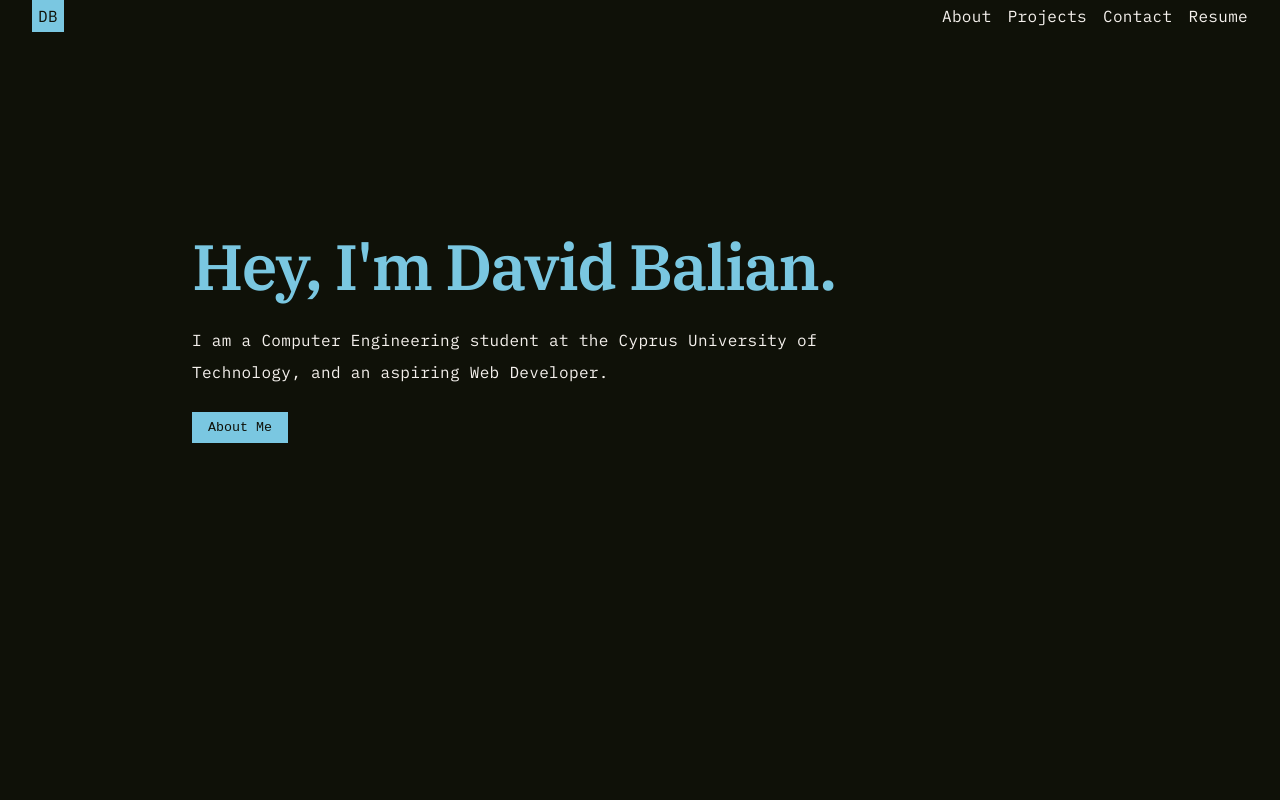
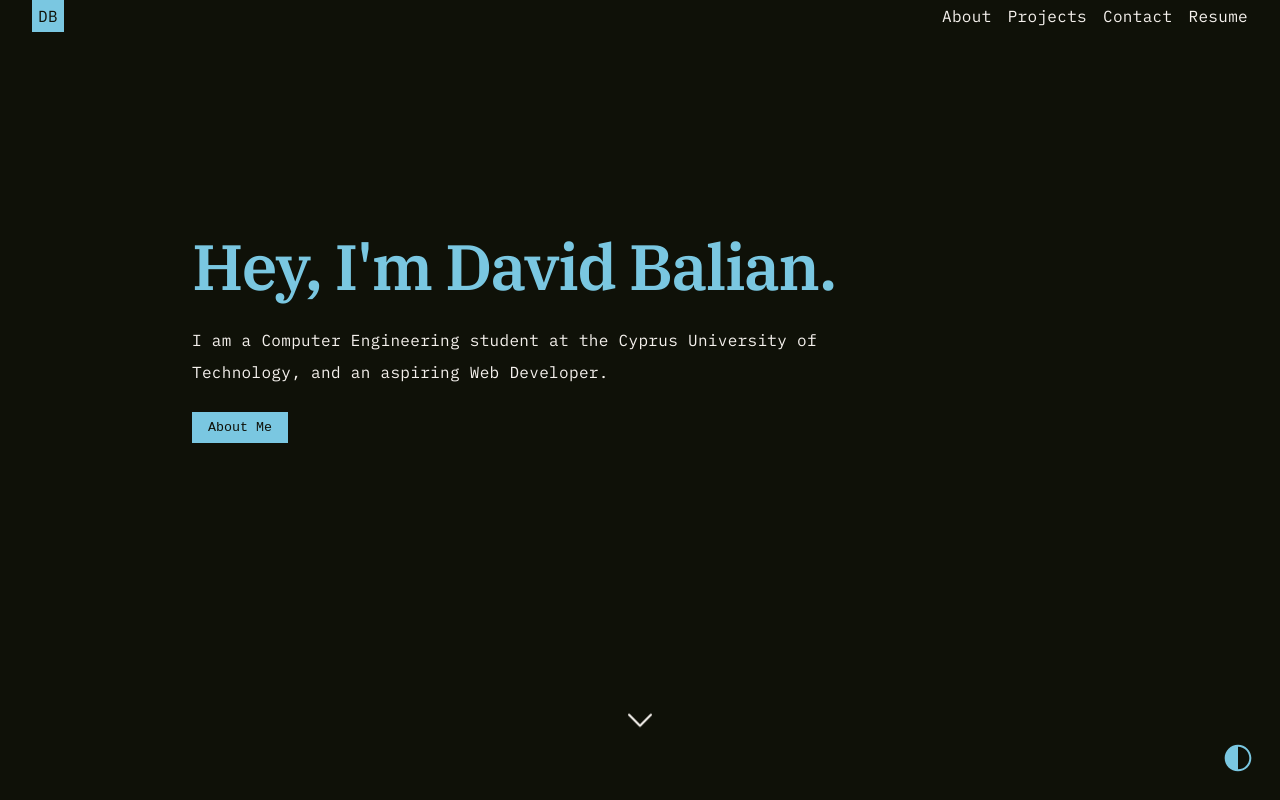
Before and after one commit to davidbalian/davidbalian.github.io, a React (Create React App) app: page / in a window 1280 px wide. Shown: the top 800 px of the page. Built offline with nearby package versions, Linux system fonts and the light colour scheme.

Commit message:
Scroll arrow animation, theme switch icon

```diff
--- a/src/App.js
+++ b/src/App.js
@@ -13,11 +13,11 @@ const App = () => {
 
 	return (
 		<div>
-			<Nav />
-			<Home />
-			<About />
-			<Projects />
 			<ThemeContext.Provider value={{ theme, setTheme }}>
+				<Nav />
+				<Home />
+				<About />
+				<Projects />
 				<Contact />
 				<Footer />
 			</ThemeContext.Provider>
--- a/src/comps/Footer/Footer.css
+++ b/src/comps/Footer/Footer.css
@@ -12,8 +12,13 @@
 }
 
 .theme-toggle {
-	font-size: 0.75rem;
+	width: 2rem;
+	height: 2rem;
 	cursor: pointer;
+	position: fixed;
+	bottom: 10px;
+	right: 10px;
+	transform: translate(-50%, -50%);
 }
 
 @media screen and (max-width: 1200px) {
--- a/src/comps/Footer/Footer.js
+++ b/src/comps/Footer/Footer.js
@@ -1,6 +1,7 @@
 import React, { useContext, useEffect } from "react";
 import { ThemeContext } from "../../App";
 import "./Footer.css";
+import { ReactComponent as Theme } from "../../imgs/theme.svg";
 
 // document.documentElement.style.setProperty("--red", "red");
 
@@ -22,14 +23,13 @@ const Footer = () => {
 	return (
 		<div className='footer'>
 			<p>Made with &#10084;&#65039; by David Balian</p>
-			<p
+			<Theme
+				fill={theme ? "#a63a50" : "#7ac7e1"}
 				onClick={() => {
 					setTheme(!theme);
 				}}
 				className='theme-toggle'
-			>
-				click me!!!
-			</p>
+			/>
 		</div>
 	);
 };
--- a/src/comps/Home/Home.css
+++ b/src/comps/Home/Home.css
@@ -66,6 +66,33 @@
 	transform: scaleX(1);
 }
 
+@keyframes upDown {
+	0% {
+		transform: translate(-50%, -50%);
+	}
+
+	50% {
+		transform: translate(-50%, 25%);
+	}
+
+	100% {
+		transform: translate(-50%, -50%);
+	}
+}
+
+.scroll-arrow {
+	position: absolute;
+	margin: auto;
+	left: 50%;
+	bottom: 7%;
+	transform: translate(-50%, -50%);
+	cursor: pointer;
+	animation-name: upDown;
+	animation-duration: 1s;
+	animation-iteration-count: 5;
+	animation-delay: 2s;
+}
+
 @media screen and (max-width: 1200px) {
 	.home {
 		padding: 14rem 8rem 12rem 8rem;
--- a/src/comps/Home/Home.js
+++ b/src/comps/Home/Home.js
@@ -1,10 +1,14 @@
-import React, { useEffect, useState } from "react";
+import React, { useContext, useEffect, useState } from "react";
+import { ThemeContext } from "../../App";
+import { ReactComponent as Down } from "../../imgs/down.svg";
 import "./Home.css";
 
 const Home = () => {
 	const text = "Hey, I'm David Balian.";
 	const textArray = [...text];
 	const [headingText, setHeadingText] = useState([""]);
+
+	const { theme } = useContext(ThemeContext);
 
 	useEffect(() => {
 		setHeadingText([""]);
@@ -32,6 +36,9 @@ const Home = () => {
 				<a href='#about'>
 					<button>About Me</button>
 				</a>
+				<a href='#about'>
+					<Down className='logo-icon scroll-arrow' fill={theme ? "#231f20" : "#f5f1ed"} />
+				</a>
 			</div>
 		</div>
 	);
```
Also changed, not shown: src/imgs/down.svg (added), src/imgs/theme.svg (added).
